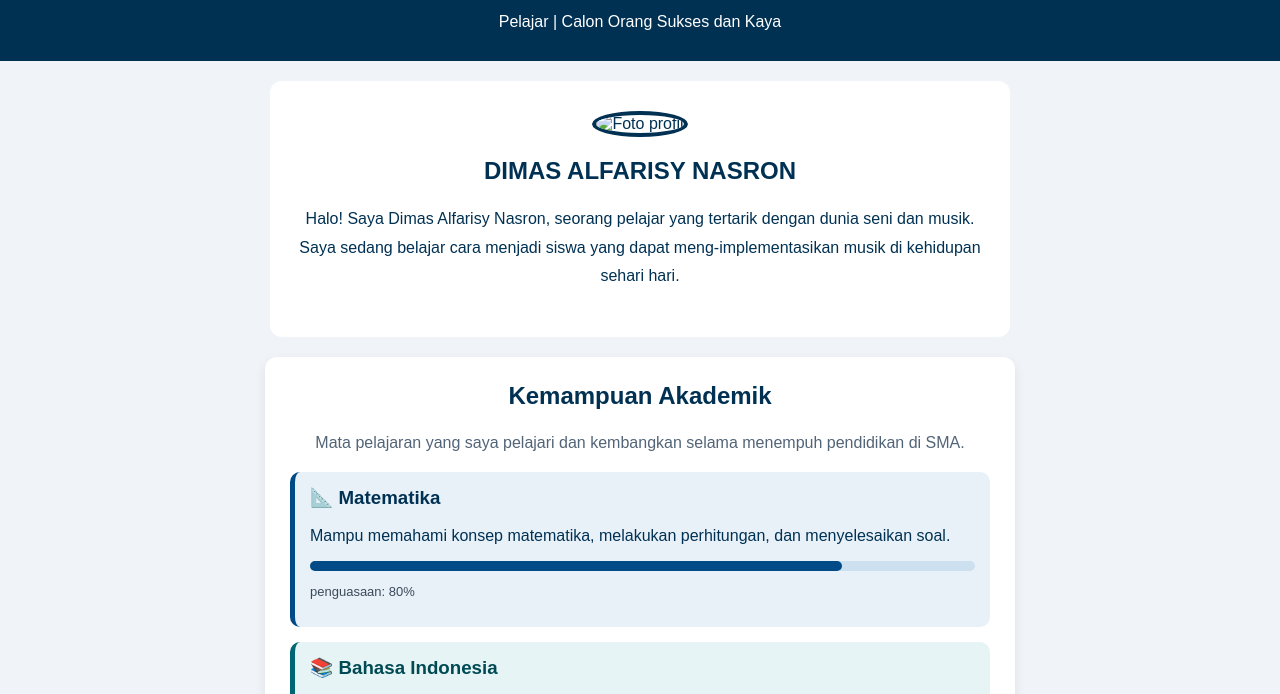
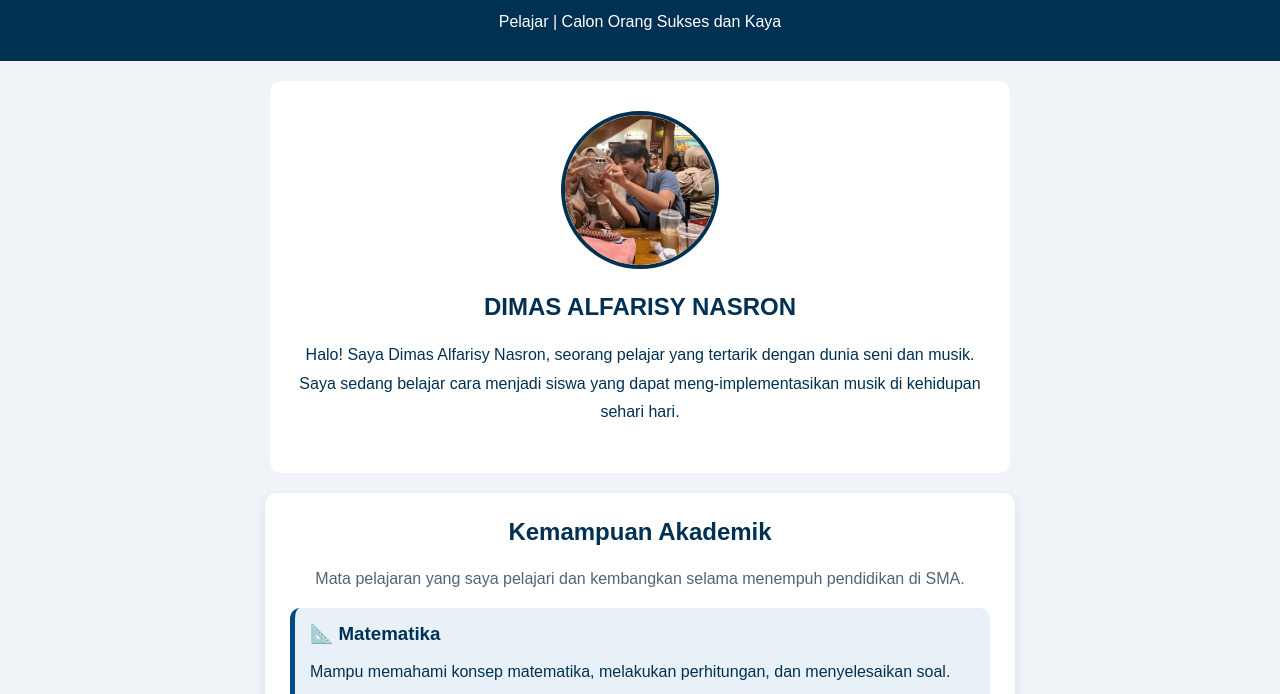
Before and after one commit to dimasalfarisy1204-svg/BISMILLAH, a plain HTML site: page Index.html in a window 1280 px wide. Shown: the part 70-764 px from the top of the page. Drawn offline with Linux system fonts and the light colour scheme.

Commit message:
Update image source path in Index.html

```diff
--- a/Index.html
+++ b/Index.html
@@ -36,7 +36,7 @@
         border-radius: 12px;
     ">
         <img
-            src="images/dimas.jpg"
+            src="dimas.jpg"
             alt="Foto profil"
             style="
                 width: 150px;
```
